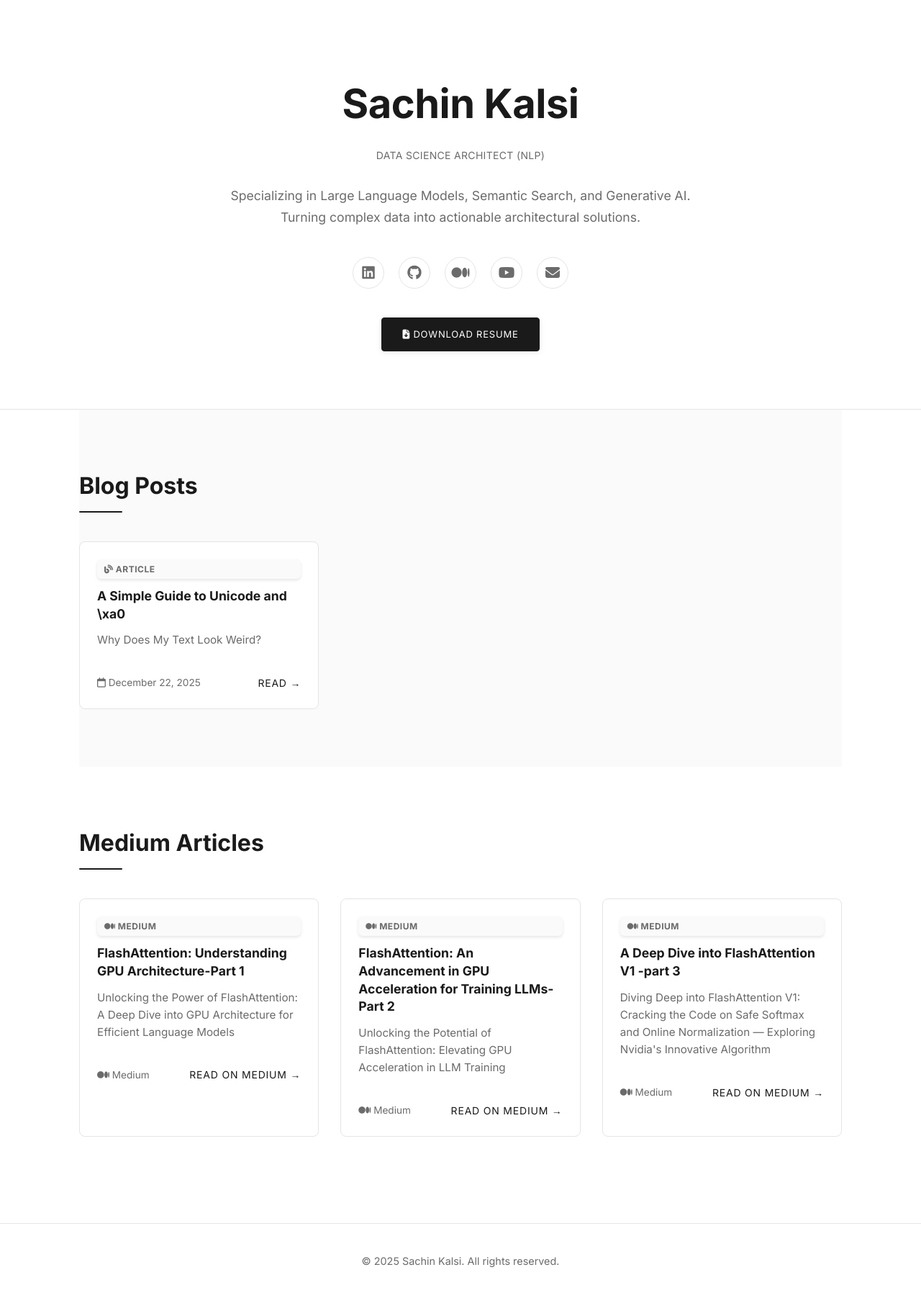
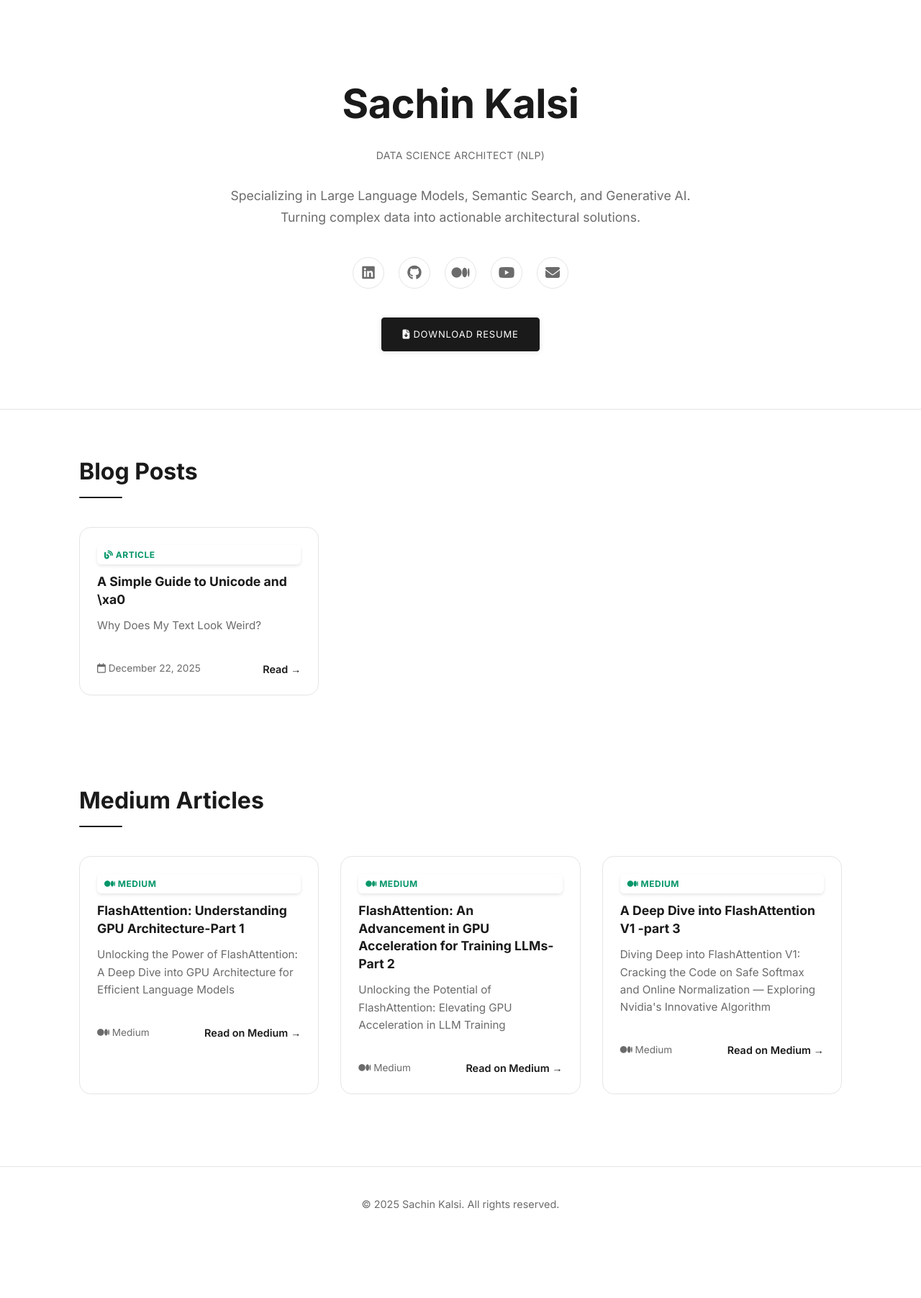
Before and after one commit to SachinKalsi/sachinkalsi.github.io, a Jekyll site: the page built from blog/index.html, in a window 1280 px wide. Shown: the whole page at 72% size. Built offline with Jekyll 4.4.1, drawn with Linux system fonts in a browser that asks for light colours; the list of posts is cut into pages by our own code; after the commit the page ends 1724 px from its top, so only the background shows below that.

Commit message:
Restore colorful blog list styling while keeping monochromatic hero

```diff
--- a/_layouts/default.html
+++ b/_layouts/default.html
@@ -207,12 +207,7 @@
 
         /* --- 4. CONTENT GRID --- */
         .content-section {
-            padding: 80px 0;
-            background: var(--bg-section);
-        }
-
-        .content-section:nth-child(even) {
-            background: var(--bg-body);
+            padding: 60px 0;
         }
 
         .grid {
@@ -224,18 +219,18 @@
         /* Card Design */
         .card {
             background: var(--bg-card);
-            border-radius: var(--radius);
+            border-radius: 16px;
             border: 1px solid var(--border);
             overflow: hidden;
-            transition: all 0.2s ease;
+            transition: all 0.3s cubic-bezier(0.4, 0, 0.2, 1);
             display: flex;
             flex-direction: column;
             height: 100%;
         }
 
         .card:hover {
-            transform: translateY(-2px);
-            box-shadow: var(--shadow-lg);
+            transform: translateY(-8px) scale(1.01);
+            box-shadow: 0 20px 40px -10px rgba(0, 0, 0, 0.15);
             border-color: var(--primary);
         }
 
@@ -278,18 +273,18 @@
         }
 
         .badge.video {
-            color: var(--text-muted);
-            background: var(--bg-section);
+            color: #dc2626;
+            background: rgba(255, 255, 255, 0.9);
         }
 
         .badge.blog {
-            color: var(--text-muted);
-            background: var(--bg-section);
+            color: #059669;
+            background: rgba(255, 255, 255, 0.9);
         }
 
         .badge.code {
-            color: var(--text-muted);
-            background: var(--bg-section);
+            color: #1e293b;
+            background: rgba(255, 255, 255, 0.9);
         }
 
         .card-body {
@@ -326,10 +321,8 @@
 
         .read-more {
             color: var(--primary);
-            font-weight: 500;
-            font-size: 0.875rem;
-            text-transform: uppercase;
-            letter-spacing: 0.05rem;
+            font-weight: 600;
+            font-size: 0.9rem;
         }
 
         /* --- 5. FOOTER & BUTTONS --- */
```
